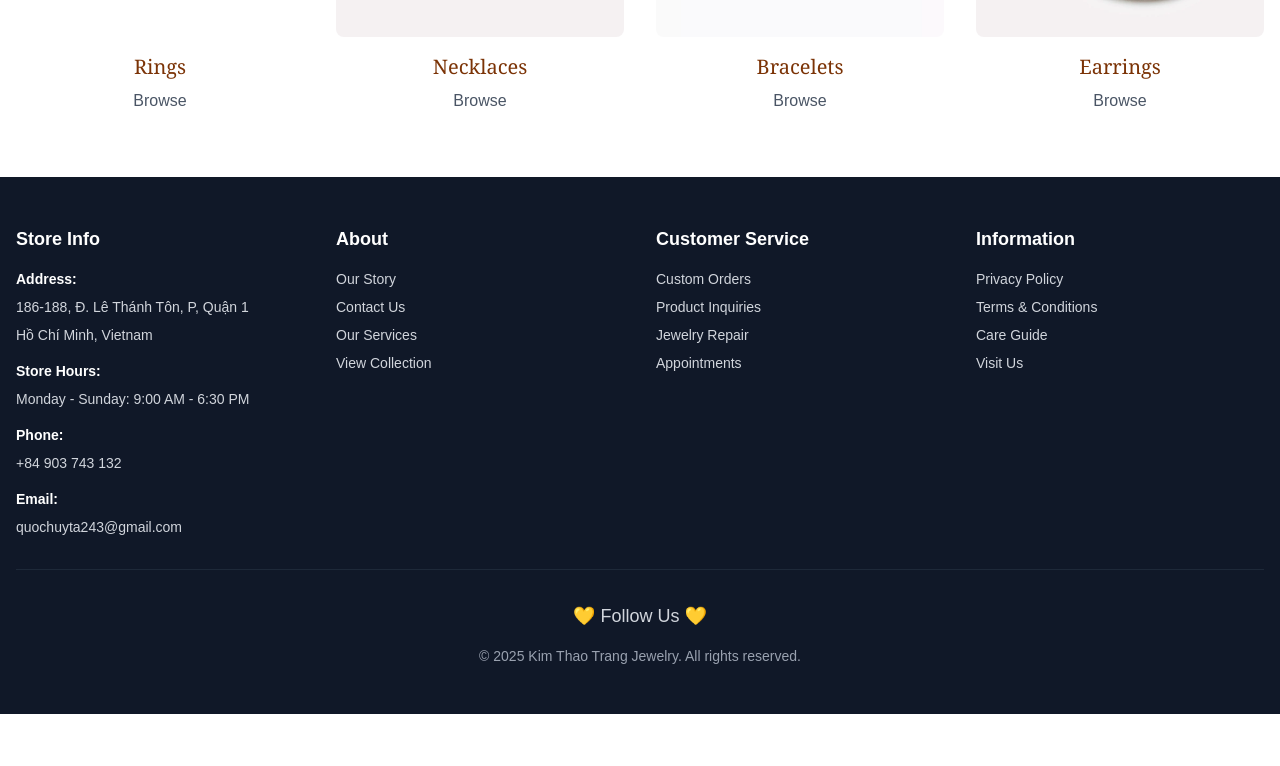
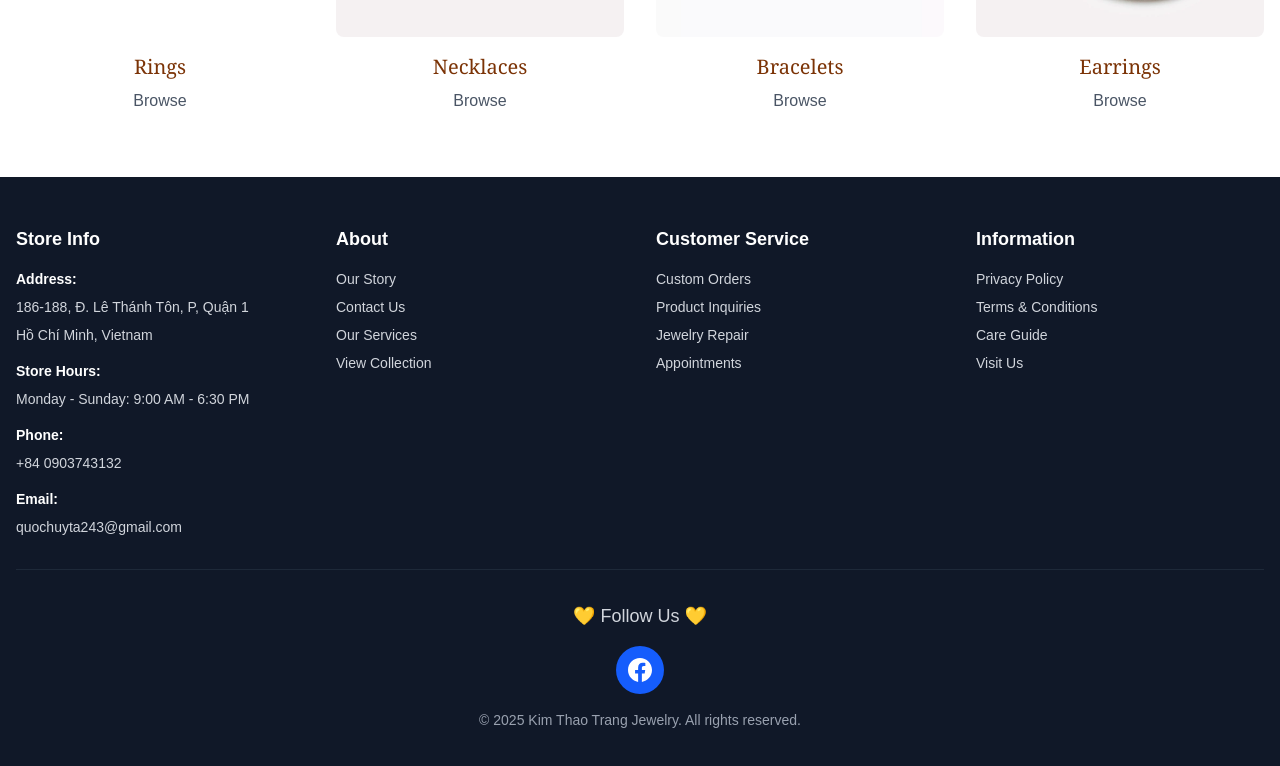
Before and after one commit to tonyt243/Jewelry-Store-FullStack, a Next.js app: page / in a window 1280 px wide. Shown: the part 1641-2407 px from the top of the page. Before the commit the page ends 2355 px from the top, so only its background shows below. Built offline with nearby package versions, Linux system fonts and the light colour scheme; no server answers.

Commit message:
feat: update footer with social media links

```diff
--- a/src/components/Footer.tsx
+++ b/src/components/Footer.tsx
@@ -17,7 +17,7 @@
               <p>Monday - Sunday: 9:00 AM - 6:30 PM</p>
 
               <p className="font-semibold text-white mt-4">Phone:</p>
-              <p>+84 903 743 132</p>
+              <p>+84 0903743132</p>
 
               <p className="font-semibold text-white mt-4">Email:</p>
               <p>quochuyta243@gmail.com</p>
@@ -109,6 +109,22 @@
         {/* Follow Us Section */}
         <div className="mt-8 pt-8 border-t border-gray-800 text-center">
           <p className="text-lg mb-4">💛 Follow Us 💛</p>
+
+        {/* Social Media Icons */}
+        <div className="flex justify-center gap-4 mb-4">
+          <a
+            href="https://www.facebook.com/profile.php?id=100066898271984"
+            target="_blank"
+            rel="noopener noreferrer"
+            className="bg-blue-600 text-white p-3 rounded-full hover:bg-blue-700 transition transform hover:scale-110"
+            aria-label="Facebook"
+          >
+            <svg className="w-6 h-6" fill="currentColor" viewBox="0 0 24 24">
+              <path d="M24 12.073c0-6.627-5.373-12-12-12s-12 5.373-12 12c0 5.99 4.388 10.954 10.125 11.854v-8.385H7.078v-3.47h3.047V9.43c0-3.007 1.792-4.669 4.533-4.669 1.312 0 2.686.235 2.686.235v2.953H15.83c-1.491 0-1.956.925-1.956 1.874v2.25h3.328l-.532 3.47h-2.796v8.385C19.612 23.027 24 18.062 24 12.073z"/>
+            </svg>
+          </a>
+        </div>
+
           <p className="text-sm text-gray-400">
             © {new Date().getFullYear()} Kim Thao Trang Jewelry. All rights reserved.
           </p>
```
